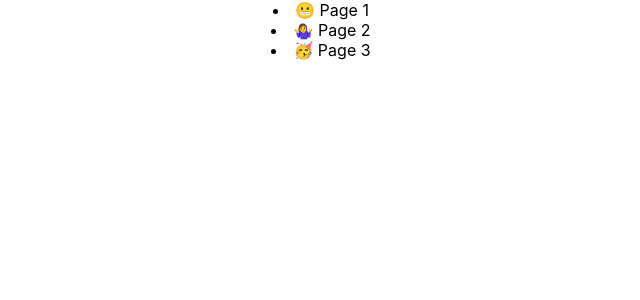
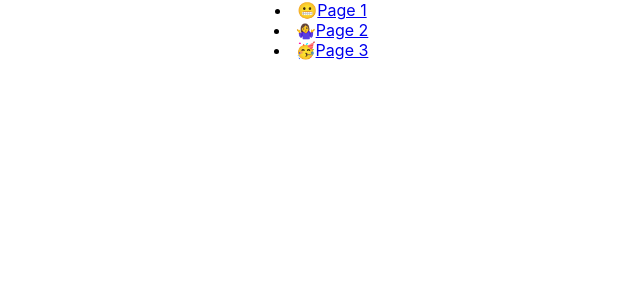
Before and after one commit to jennycade/clotion, a React (Create React App) app: page / in a window 1280 px wide. Shown: the top 300 px of the page, without its empty margins (319-959 px from the left). Built offline with nearby package versions, Linux system fonts and the light colour scheme.

Commit message:
Sidebar has working links

```diff
--- a/src/Sidebar.js
+++ b/src/Sidebar.js
@@ -1,4 +1,4 @@
-import { Link } from 'react-router-dom';
+import SidebarLink from './SidebarLink';
 
 const Sidebar = ( props ) => {
   // props
@@ -6,7 +6,7 @@ const Sidebar = ( props ) => {
   return (
     <div className="sidebar">
 
-      { pages.map( (page) => <li key={page.id}>{ page.icon + ' ' + page.title }</li>) }
+      { pages.map( (page) => <SidebarLink key={ page.id } page={ page } />) }
 
     </div>
   );
--- /dev/null
+++ b/src/SidebarLink.js
@@ -0,0 +1,21 @@
+import { Link } from 'react-router-dom';
+
+const SidebarLink = ( props ) => {
+  // props
+  const { page } = props;
+
+  return (
+    <li key={page.id}>
+      <span className="linkIcon">
+        { page.icon }
+      </span>
+      <span className="pageLink">
+        <Link to={ `/${page.id}` }>
+          { page.title }
+        </Link>
+      </span>
+    </li>
+  );
+}
+
+export default SidebarLink;
```
